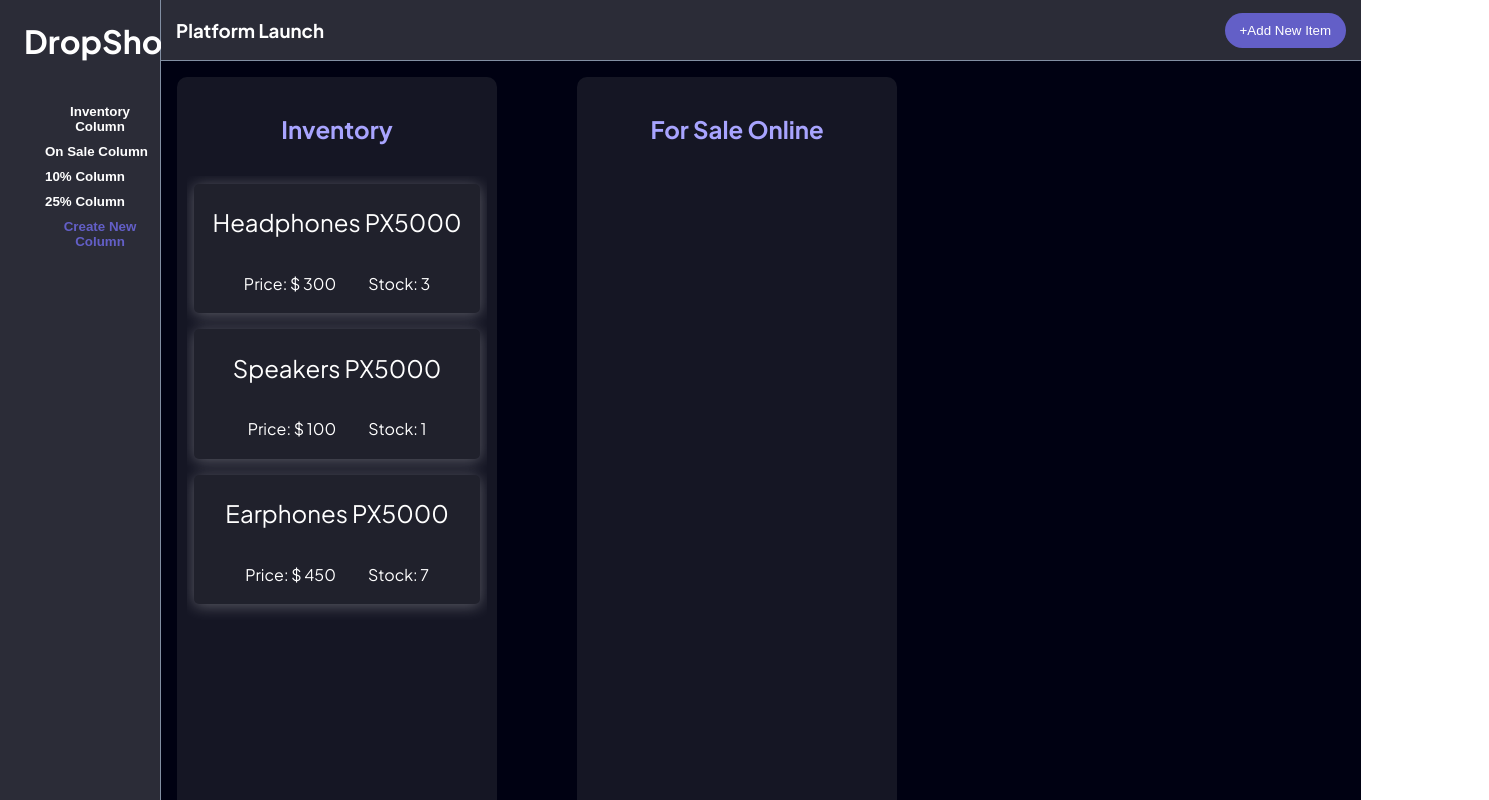
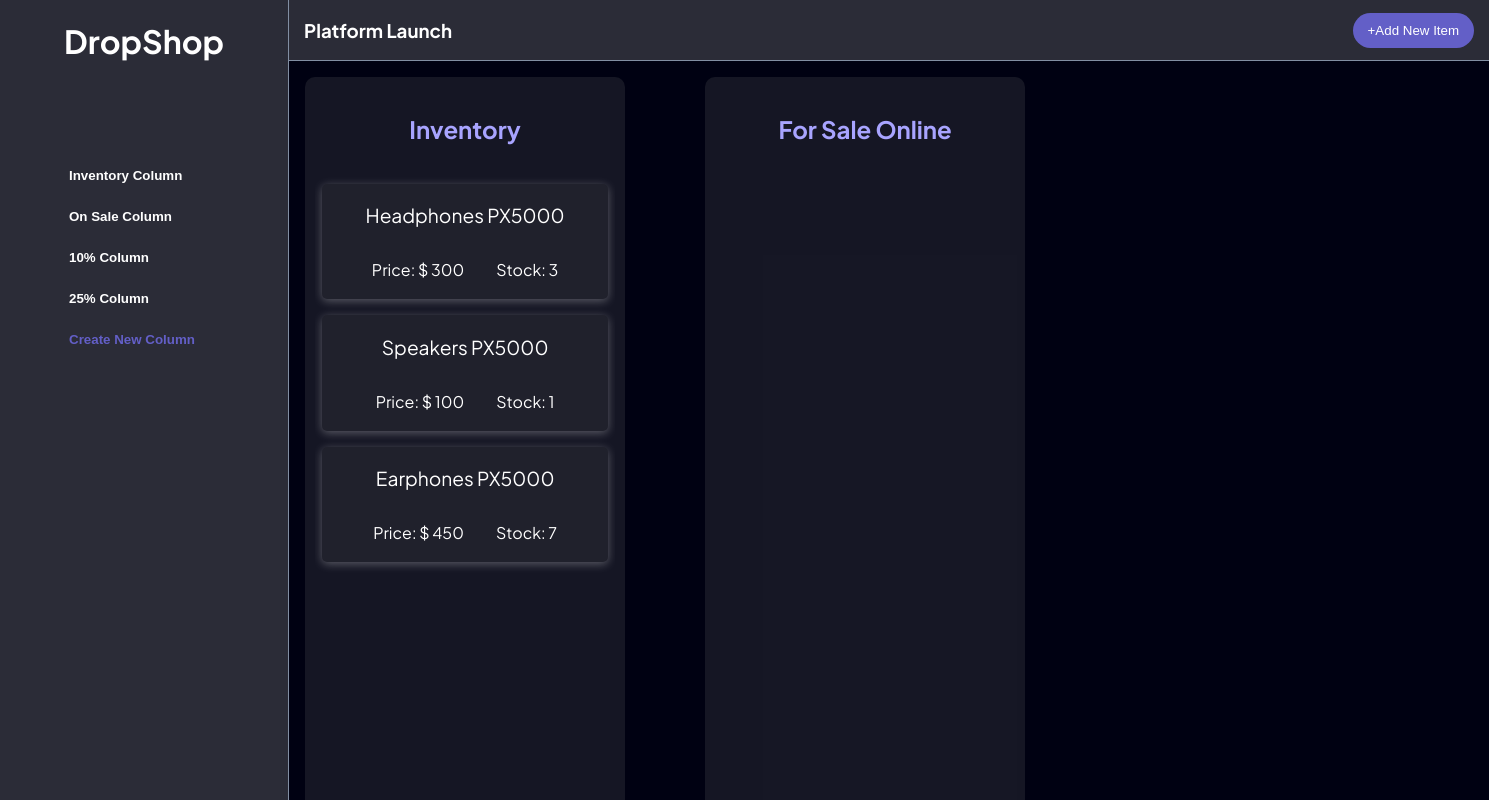
Before and after one commit to DanK1368/dropshop, a React (Create React App) app in the folder frontend/: page / in a window 1280 px wide. Shown: the whole page, 1489 px wide, since content can reach past the window. Built offline with nearby package versions, Linux system fonts and the light colour scheme.

Commit message:
updated layout

```diff
--- a/frontend/src/seller/components/BoardLayout/SideBoard.js
+++ b/frontend/src/seller/components/BoardLayout/SideBoard.js
@@ -5,8 +5,6 @@ import {
   StyledSideBody,
   StyledSideMenu,
 } from "../../styles/SideBoard";
-
-
 
 const SideBoard = () => {
   return (
--- a/frontend/src/seller/styles/SideBoard.js
+++ b/frontend/src/seller/styles/SideBoard.js
@@ -3,31 +3,30 @@ import styled from "styled-components";
 export const StyledSideBar = styled.div`
   display: flex;
   flex-direction: column;
-    background: #2B2C37;
-    width: 20%;
+  background: #2b2c37;
   height: 100vh;
-    border-right: 0.5px solid #828FA3;
-`
+  border-right: 0.5px solid #828fa3;
+  padding-inline: 4rem;
+`;
 
 export const StyledSideHeader = styled.div`
-
   display: flex;
-    padding-left: 15%;
 
   h1 {
     color: white;
   }
-
-`
+`;
 
 export const StyledSideBody = styled.div`
   display: flex;
-`
+`;
 
-export const StyledSideMenu = styled.ul`
+export const StyledSideMenu = styled.div`
   display: flex;
   flex-direction: column;
   align-items: flex-start;
+  gap: 1rem;
+  padding-top: 5rem;
 
   button {
     color: white;
@@ -36,10 +35,14 @@ align-items: flex-start;
     border: none;
     border-radius: 90px;
     font-weight: bold;
-
+    cursor: pointer;
 
     :hover {
       background: #635fc7;
+    }
+
+    :active {
+      transform: scale(103%);
     }
   }
 
@@ -52,6 +55,9 @@ align-items: flex-start;
       color: white;
       background: #635fc7;
     }
+
+    :active {
+      transform: scale(103%);
     }
-
-`
+  }
+`;
--- a/frontend/src/seller/styles/SingleItem.js
+++ b/frontend/src/seller/styles/SingleItem.js
@@ -3,14 +3,39 @@ import styled from "styled-components";
 export const StyledCard = styled.article`
   background: #20212c;
   width: 280px;
+  max-height: 120px;
   border-radius: 5px;
   color: white;
   padding: 0.2rem;
-  box-shadow: 0 2px 15px rgba(255, 255, 255, 0.3);
+  box-shadow: 0 2px 10px rgba(255, 255, 255, 0.3);
+  display: grid;
+  place-content: center;
+  cursor: pointer;
+  position: relative;
+
+  button {
+    width: 30px;
+    position: absolute;
+    right: 5px;
+    top: 5px;
+    background: none;
+    border: none;
+    cursor: pointer;
+
+    &:hover {
+      transform: scale(120%);
+    }
+  }
+
+  :hover {
+    border: 1px solid #a8a4ff;
+    margin: -1px;
+  }
 
   h2 {
     text-align: center;
     font-weight: 400;
+    font-size: 1.2rem;
   }
 
   div {
```
Lines whose indentation alone changed are shown as unchanged.
